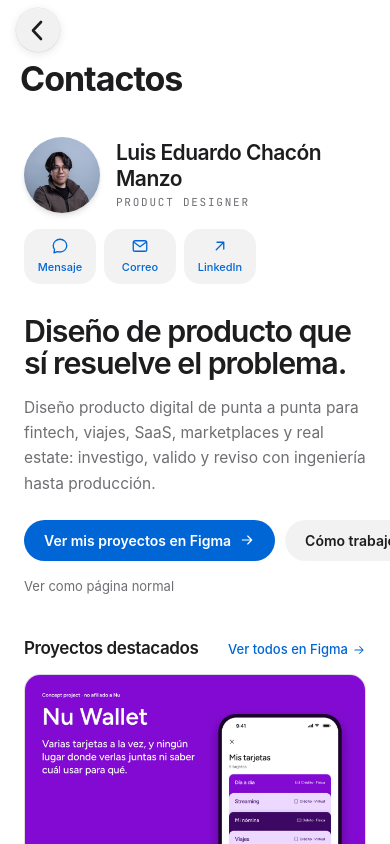
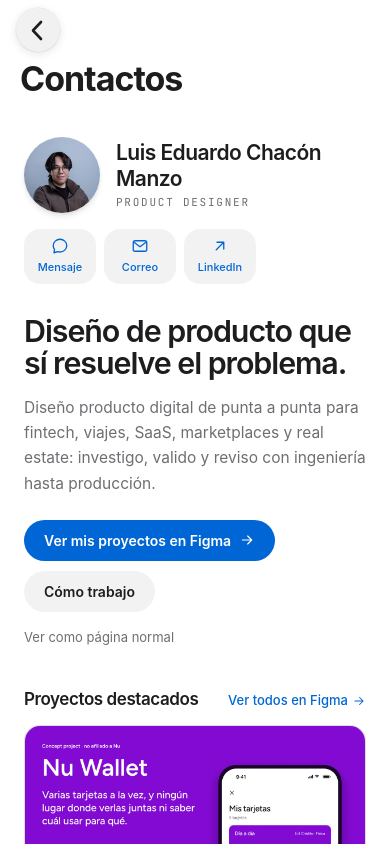
Before and after one commit to Exmachia/Portfolio, a Next.js app: page / in a window 390 px wide. Built offline with nearby package versions, Linux system fonts and the light colour scheme.

Commit message:
Sin scroll lateral en Contactos en móvil
Los botones de la portada se acomodan en dos líneas cuando no caben y el contenedor bloquea el overflow horizontal.

```diff
--- a/src/components/desktop/apps/ContactsApp.tsx
+++ b/src/components/desktop/apps/ContactsApp.tsx
@@ -112,7 +112,7 @@ export function ContactsApp({ win }: { win: WinState }) {
           </div>
         </aside>
 
-        <div className="@container min-w-0 flex-1 overflow-y-auto rounded-[20px] bg-win px-6 py-7 shadow-[0_0_0_0.5px_var(--line)] max-md:rounded-none max-md:shadow-none sm:px-10 sm:py-9">
+        <div className="@container min-w-0 flex-1 overflow-x-hidden overflow-y-auto rounded-[20px] bg-win px-6 py-7 shadow-[0_0_0_0.5px_var(--line)] max-md:rounded-none max-md:shadow-none sm:px-10 sm:py-9">
           <div className="mx-auto max-w-[960px]">
             <div className="flex flex-wrap items-center justify-between gap-4">
               <div className="flex min-w-0 items-center gap-4">
@@ -158,7 +158,7 @@ export function ContactsApp({ win }: { win: WinState }) {
               {site.tagline}
             </p>
 
-            <div className="mt-6 flex items-center gap-2.5">
+            <div className="mt-6 flex flex-wrap items-center gap-2.5">
               <button
                 type="button"
                 onClick={() => open("figma")}
```
